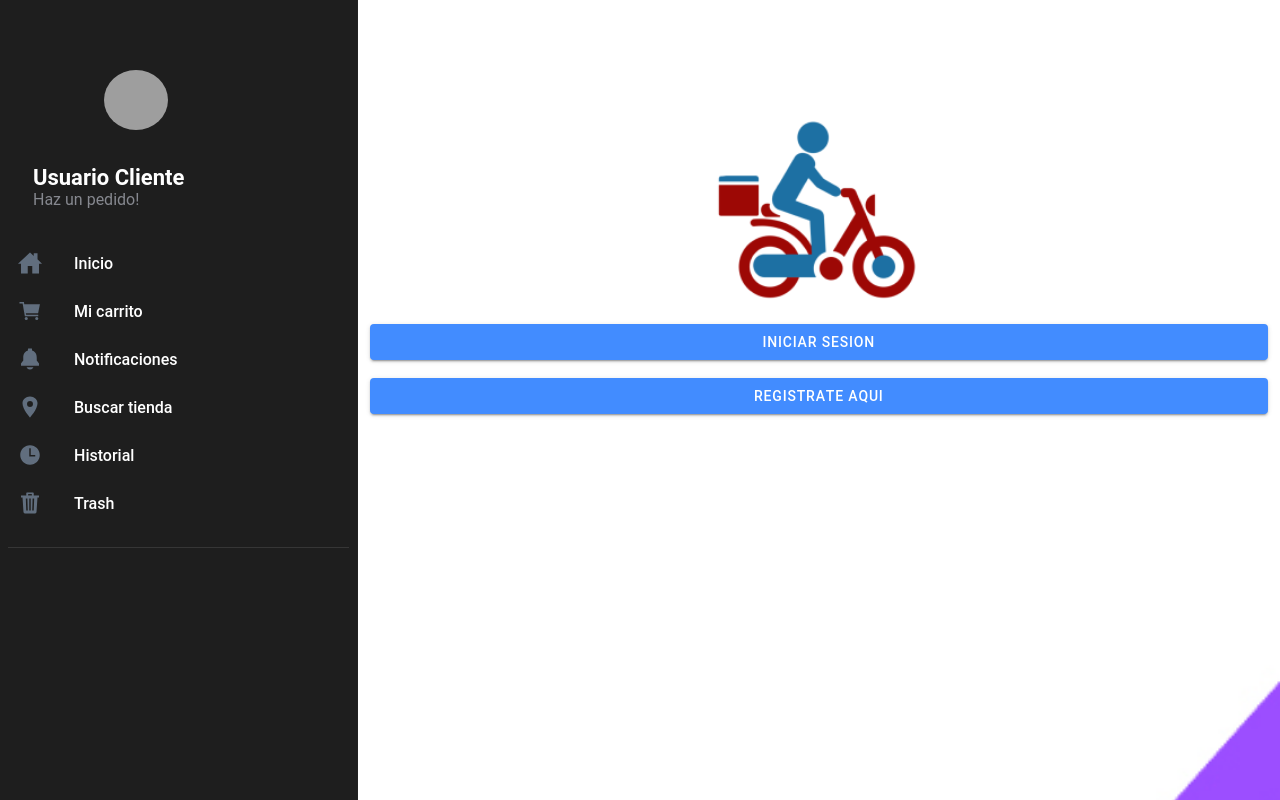
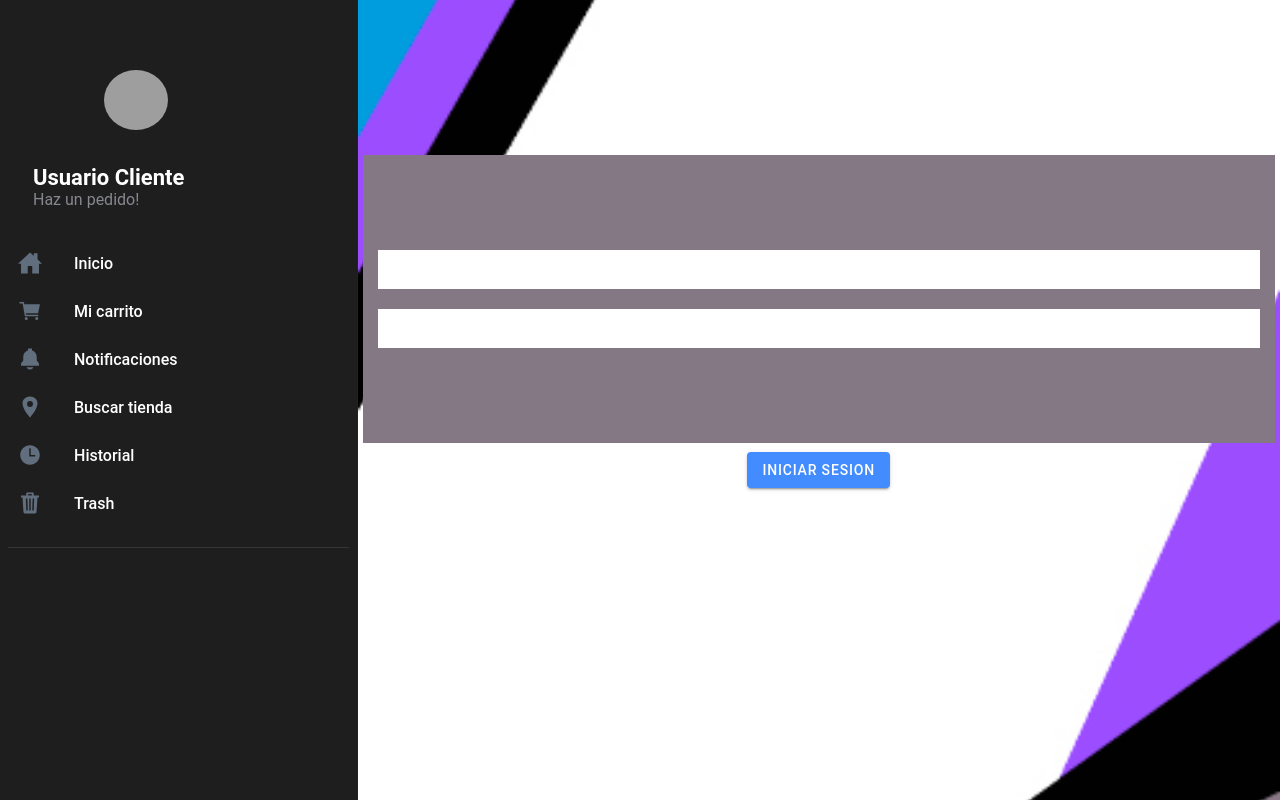
Before and after one commit to anamariabd/TiendaDomicilio, a React (Create React App) app: page /login in a window 1280 px wide. Before the commit this address led to /logo. Built offline with nearby package versions, Linux system fonts and the light colour scheme; grey boxes are pictures that could not be loaded.

Commit message:
añadiendo el login

```diff
--- a/src/App.tsx
+++ b/src/App.tsx
@@ -1,6 +1,7 @@
 import Menu from './components/Menu';
 import Page from './pages/Page';
 import Logo from './pages/Logo';
+import Login from './pages/Login';
 import React from 'react';
 import { IonApp, IonRouterOutlet, IonSplitPane } from '@ionic/react';
 import { IonReactRouter } from '@ionic/react-router';
@@ -42,6 +43,7 @@ const App: React.FC = () => {
           <IonRouterOutlet  id="main">
             <Route path="/page/:name" component= {Page} exact />
             <Route path="/logo" component= {Logo} exact />
+            <Route path="/login" component= {Login} exact />
             <Redirect  to="/logo" exact/>
           </IonRouterOutlet>
         </IonSplitPane>
--- /dev/null
+++ b/src/pages/Login.css
@@ -0,0 +1,23 @@
+.bg{
+    background-image: url("../Assets/login.jpg");
+    background-repeat:no-repeat ;
+    background-size: cover ;
+    background-position: center ;
+    height: 100%;
+}
+
+.cont{
+    background-color: #857885;
+    margin-top: 150px;
+    padding-top: 80px;
+    padding-bottom: 80px;
+}
+
+.entrada{
+    background-color: white;
+    margin: 10px;
+}
+
+#bIngresar{
+    text-align: center;
+}
--- a/src/pages/Login.tsx
+++ b/src/pages/Login.tsx
@@ -1,24 +1,30 @@
-import { IonButtons,  IonContent, IonHeader, IonInput, IonPage, IonTitle, IonToolbar, IonIcon, IonButton} from '@ionic/react';
+import { IonButton, IonCol, IonContent, IonGrid, IonInput, IonPage, IonRow } from '@ionic/react';
 import React, {useState} from 'react';
-import {personCircleOutline, personCircleSharp} from 'ionicons/icons';
-import './Page.css';
+import './Login.css';
 
 const Login: React.FC = () => {
-
-  const [userName] = useState('');
-
-  function LoginUser(){
-
-  }
-
   return (
-    <IonPage id="page">
-
-      <IonContent fullscreen>
-        <IonInput placeholder="username"></IonInput>
-        <IonInput type="password" placeholder="contraseña"></IonInput>
-      <IonButton onClick={LoginUser}> click me </IonButton>
-
+    <IonPage>
+      <IonContent >
+        <IonGrid class="bg">
+          <IonRow class="cont">
+            <IonCol>
+              <IonRow>
+                <IonInput class="entrada" placeholder="Nombre de usuario"> </IonInput>
+              </IonRow>
+              <IonRow>
+                <IonInput class="entrada" placeholder="Contraseña"> </IonInput>
+              </IonRow>
+            </IonCol>
+          </IonRow>
+          <IonRow>
+            <IonCol id="bIngresar">
+              <IonButton routerLink="/page/Inicio">
+                Iniciar Sesion
+              </IonButton>
+            </IonCol>
+          </IonRow>
+        </IonGrid>
       </IonContent>
     </IonPage>
   );
```
Also changed, not shown: src/Assets/login.jpg (added).
